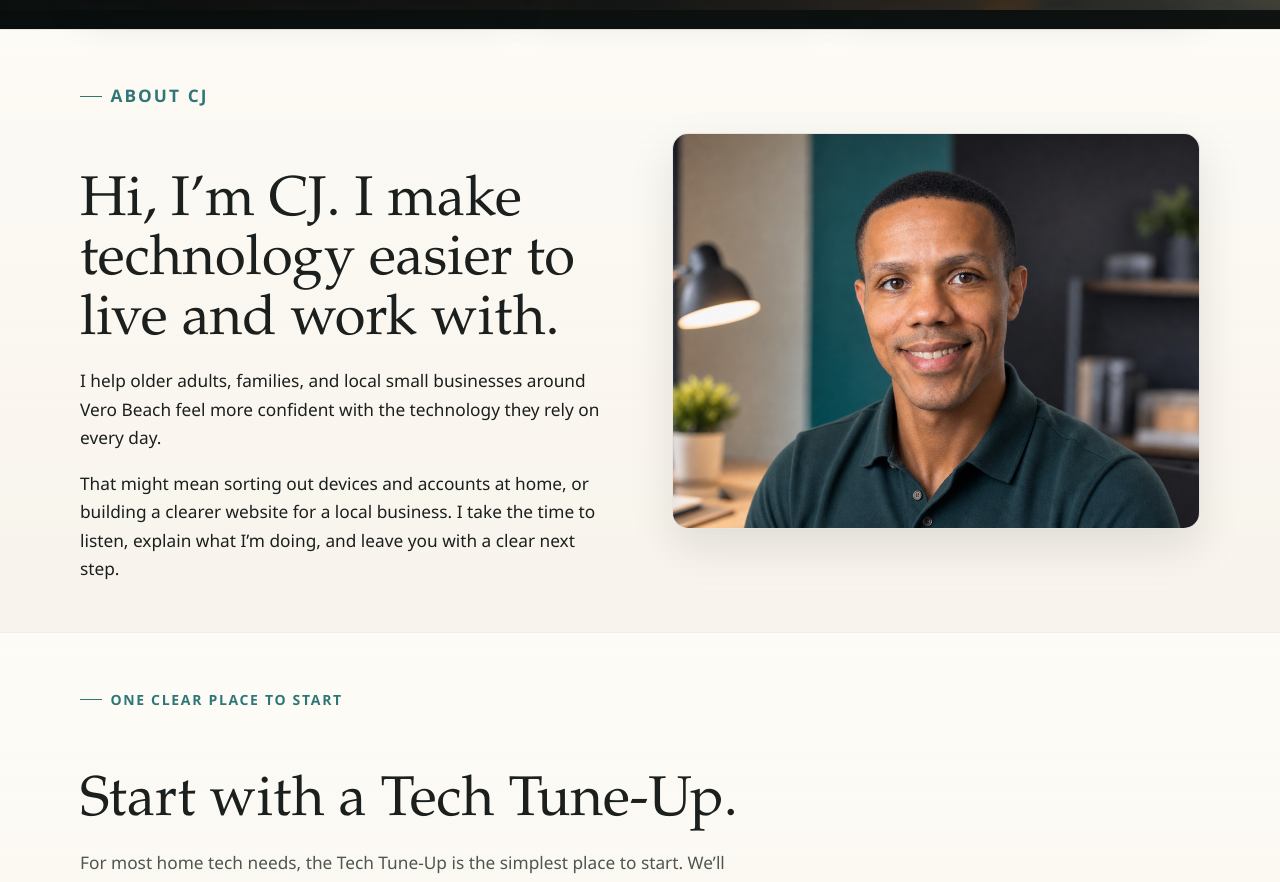
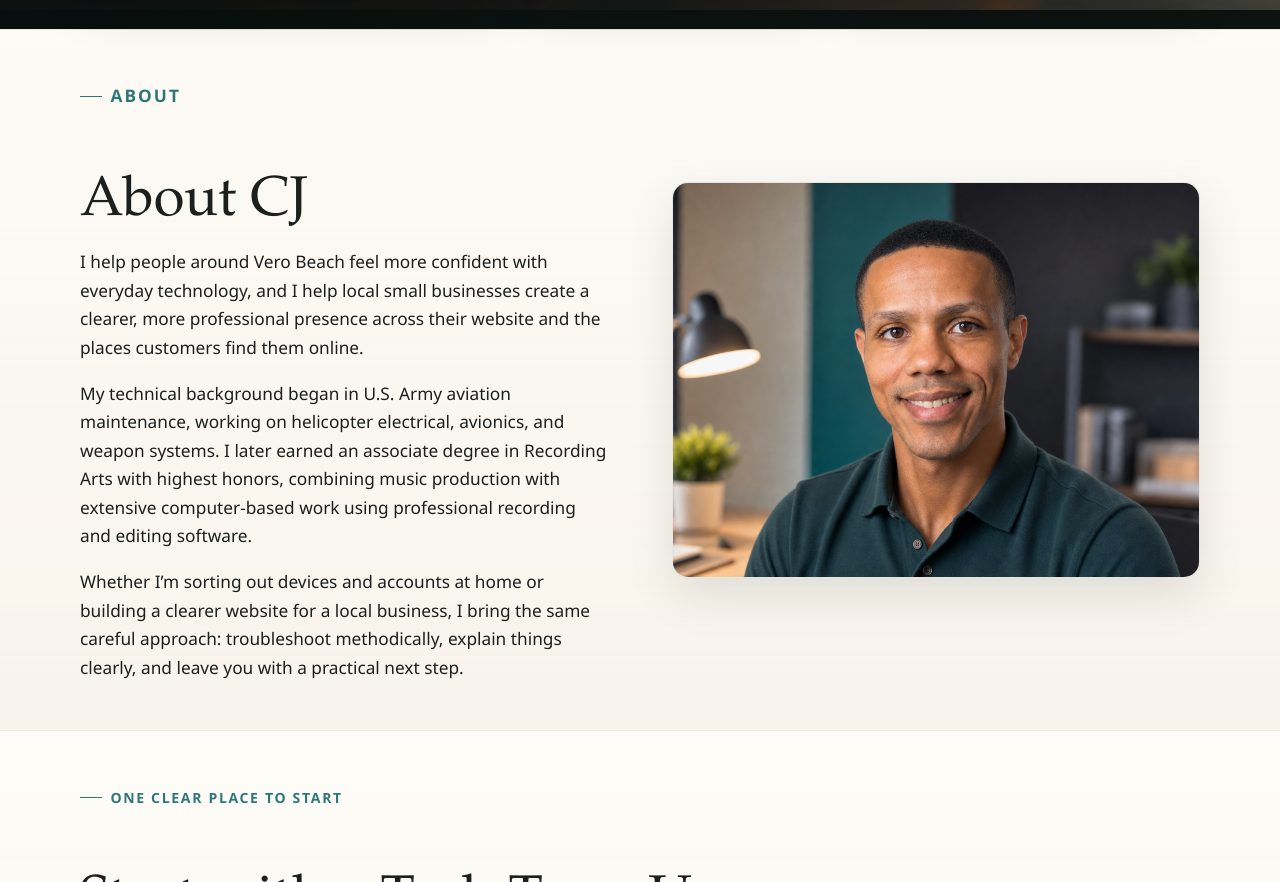
Before and after one commit to CJCinco/Vero-Tech-Care-Site, a plain HTML site: page index.html in a window 1280 px wide. Shown: the part 1040-1922 px from the top of the page. Drawn offline with Linux system fonts and the light colour scheme.

Commit message:
Lock homepage About copy

```diff
--- a/index.html
+++ b/index.html
@@ -182,16 +182,23 @@
     <section id="about" class="section section-about" aria-labelledby="about-title">
       <div class="wrap about-layout">
         <div class="about-copy">
-          <p class="eyebrow eyebrow-dark">About CJ</p>
-          <h2 id="about-title">Hi, I&rsquo;m CJ. I make technology easier to live and work with.</h2>
+          <p class="eyebrow eyebrow-dark">About</p>
+          <h2 id="about-title">About CJ</h2>
           <p>
-            I help older adults, families, and local small businesses around Vero Beach
-            feel more confident with the technology they rely on every day.
+            I help people around Vero Beach feel more confident with everyday technology,
+            and I help local small businesses create a clearer, more professional presence
+            across their website and the places customers find them online.
           </p>
           <p>
-            That might mean sorting out devices and accounts at home, or building a clearer
-            website for a local business. I take the time to listen, explain what I&rsquo;m doing,
-            and leave you with a clear next step.
+            My technical background began in U.S. Army aviation maintenance, working on
+            helicopter electrical, avionics, and weapon systems. I later earned an associate
+            degree in Recording Arts with highest honors, combining music production with
+            extensive computer-based work using professional recording and editing software.
+          </p>
+          <p>
+            Whether I&rsquo;m sorting out devices and accounts at home or building a clearer website
+            for a local business, I bring the same careful approach: troubleshoot methodically,
+            explain things clearly, and leave you with a practical next step.
           </p>
 
         </div>
```
Also changed, not shown: WEBSITE_STANDARDS.md (+13 -1 lines), _tools/browser-smoke/tests/homepage-smoke.spec.js (+6 -2 lines).
